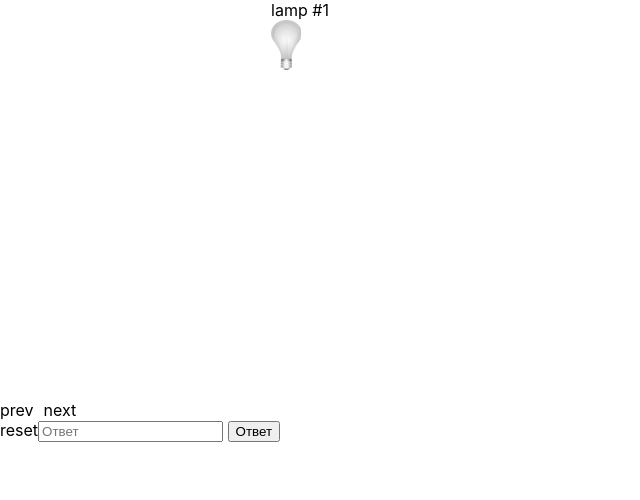
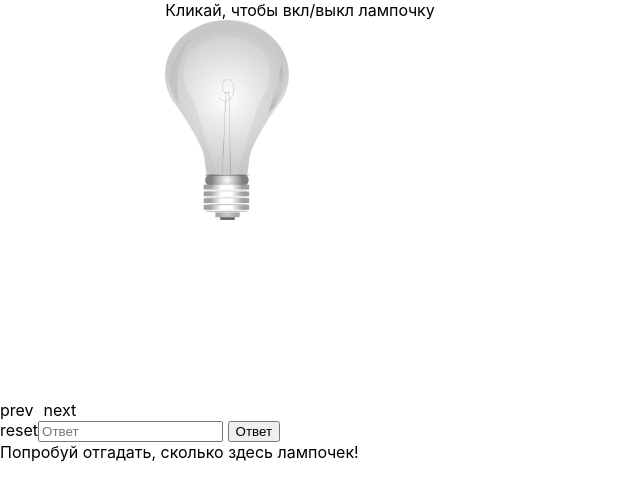
Before and after one commit to thearturca/lampsgame, a React (Create React App) app: page / in a window 1280 px wide. Shown: the top 500 px of the page, without its empty margins (0-640 px from the left). Built offline with nearby package versions, Linux system fonts and the light colour scheme.

Commit message:
functionally done

```diff
--- a/src/components/assets.components/lamp.component/game-controls.component/game-controls.component.tsx
+++ b/src/components/assets.components/lamp.component/game-controls.component/game-controls.component.tsx
@@ -1,14 +1,25 @@
-import React from "react";
+import React, { SyntheticEvent } from "react";
 
 interface GameControlsComponentProps {
     prevLamp(): void;
     nextLamp(): void;
     resetLamps(): void;
+    submitAnswer(answer: number): boolean;
 }
 
-class GameControlsComponent extends React.Component<GameControlsComponentProps>{
+interface GameControlsComponentStates {
+    answer: number;
+    hasWos: boolean;
+}
+
+class GameControlsComponent extends React.Component<GameControlsComponentProps, GameControlsComponentStates>{
     constructor(props: GameControlsComponentProps) {
         super(props)
+
+        this.state  = {
+            answer: 0,
+            hasWos: false
+        };
     }
 
     handleClickPrevLamp() {
@@ -20,7 +31,18 @@ class GameControlsComponent extends React.Component<GameControlsComponentProps>{
     }
 
     handleClickResetLamp() {
-        this.props.resetLamps()
+        this.props.resetLamps();
+        this.setState({...this.state, hasWos: false})
+    }
+
+    handleClickAnswer() {
+        if (this.props.submitAnswer(this.state.answer)) this.setState({...this.state, hasWos: true})
+
+    }
+
+    handleAnswerOnChange(e: React.ChangeEvent<HTMLInputElement> ) {
+        e.preventDefault();
+        this.setState({answer: +e.target.value})
     }
 
     render() {
@@ -30,8 +52,9 @@ class GameControlsComponent extends React.Component<GameControlsComponentProps>{
                 <span style={{marginLeft: "10px"}} onClick={() => this.handleClickNextLamp()}>next</span>
                 <div>
                     <span onClick={() => this.handleClickResetLamp()}>reset</span>
-                    <input type="text" placeholder="Ответ" /> <button>Ответ</button>
+                    <input type="text" placeholder="Ответ" onChange={(e) => this.handleAnswerOnChange(e)}/> <button onClick={() => this.handleClickAnswer()}>Ответ</button>
                 </div>
+                <span>{this.state.hasWos ? "Вы выиграли!" : "Попробуй отгадать, сколько здесь лампочек!"}</span>
             </>
           )
     }
--- a/src/components/assets.components/lamp.component/lamp.component.tsx
+++ b/src/components/assets.components/lamp.component/lamp.component.tsx
@@ -25,9 +25,9 @@ function LampComponent(props:LampComponentProps) {
         className="lamp"
         style={{
             display: "block",
-            background: `no-repeat url(${isLampOn ? lampOnImg : lampOffImg}) 0% 0% / auto 50px`,
-            height: "50px",
-            width: "30px"
+            background: `no-repeat url(${isLampOn ? lampOnImg : lampOffImg}) 0% 0% / auto 200px`,
+            height: "200px",
+            width: "160px"
         }}>
 
         </span>
--- a/src/components/game.component.tsx
+++ b/src/components/game.component.tsx
@@ -24,6 +24,11 @@ function GameComponent() {
     return setLamps(generateLamps());
   }
 
+  const handleSubmitAnswer = (answer: number): boolean => {
+    if (answer === lamps.length) return true;
+    return false;
+  }
+
   const generateLamps = (): LampEntity[] => {
     let lamps: LampEntity[] = [];
     const lampsNumber = 10 + Math.floor(Math.random() * 10);
@@ -31,16 +36,25 @@ function GameComponent() {
         const rng = Math.random();
         lamps.push(new LampEntity(rng > 0.5 ? true : false))
     }
+
     return lamps;
   }
 
   const [lamps, setLamps] = useState<LampEntity[]>(generateLamps());
   const [lampNum, setLampNum] = useState<number>(0);
 
+  console.log(`ans is ${lamps.length}`);
+
   return (
     <div className="game">
-      <LampsContainerComponent lamps={lamps} currentLamp={lampNum}></LampsContainerComponent>
-      <GameControlsComponent prevLamp={handlePrevLamp} nextLamp={handleNextLamp} resetLamps={handleResetLamps}></GameControlsComponent>
+      <LampsContainerComponent lamps={ lamps } currentLamp={ lampNum }></LampsContainerComponent>
+      <GameControlsComponent
+       prevLamp={ handlePrevLamp }
+       nextLamp={ handleNextLamp }
+       resetLamps={ handleResetLamps }
+       submitAnswer={ handleSubmitAnswer }
+       >
+       </GameControlsComponent>
     </div>
   )
 }
--- a/src/components/lamps-container.component/lamps-container.component.tsx
+++ b/src/components/lamps-container.component/lamps-container.component.tsx
@@ -21,7 +21,7 @@ function LampsContainerComponent(props: LampsContainerComponentProps) {
         height: "400px"
     }}>
         <div>
-            lamp #{props.currentLamp+1}
+            Кликай, чтобы вкл/выкл лампочку
             <LampComponent key={props.currentLamp} isOn={props.lamps[props.currentLamp].isOn} onToggleLamp={() => toggleLamp(props.currentLamp)}></LampComponent>
         </div>
     </div>
```
Also changed, not shown: public/manifest.json.
